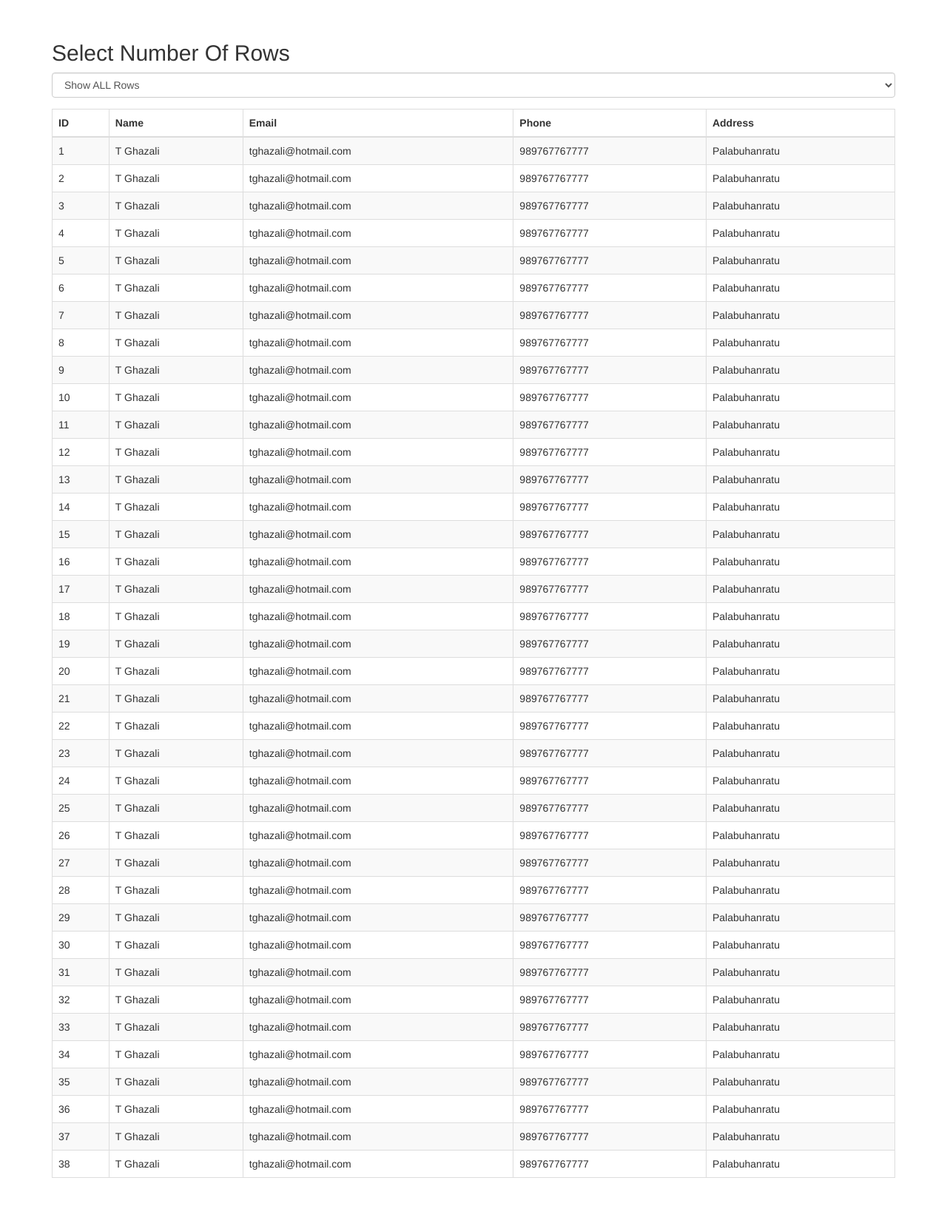
After one commit to HabibAroua/Archi_PHP, a PHP site: page /Archi/Tp1/pagination.php in a window 1280 px wide. The commit adds this page. Shown: the whole page at 74% size. Run offline with PHP 8.4, Linux system fonts and the light colour scheme.

Commit message:
pagination

```diff
--- a/Public/CSS/style.css
+++ b/Public/CSS/style.css
@@ -1 +1 @@
-//Hello css
+//Hello css oin
--- /dev/null
+++ b/Tp1/pagination.php
@@ -0,0 +1,139 @@
+
+<!DOCTYPE html>
+<html lang="en">
+<head>
+    <meta charset="utf-8">
+    <meta http-equiv="X-UA-Compatible" content="IE=edge">
+    <meta name="viewport" content="width=device-width, initial-scale=1">
+    <title>Table Pagination</title>
+
+    <link href="https://maxcdn.bootstrapcdn.com/bootstrap/3.3.7/css/bootstrap.min.css" rel="stylesheet">
+
+    <!-- HTML5 shim and Respond.js for IE8 support of HTML5 elements and media queries -->
+    <!-- WARNING: Respond.js doesn't work if you view the page via file:// -->
+    <!--[if lt IE 9]>
+      <script src="https://oss.maxcdn.com/html5shiv/3.7.3/html5shiv.min.js"></script>
+      <script src="https://oss.maxcdn.com/respond/1.4.2/respond.min.js"></script>
+    <![endif]-->
+</head>
+<body>
+
+    <div class="container" style="margin-top:35px">
+        <h2>Select Number Of Rows</h2>
+        <div class="form-group">
+            <select class  ="form-control" name="state" id="maxRows">
+				<option value="5000">Show ALL Rows</option>
+				<option value="5">5</option>
+				<option value="10">10</option>
+				<option value="15">15</option>
+				<option value="20">20</option>
+				<option value="50">50</option>
+				<option value="70">70</option>
+				<option value="100">100</option>
+            </select>
+        </div>
+        <table id="mytable" class="table table-bordered table-striped">
+            <thead>
+                <tr>
+                    <th>Name</th>
+                    <th>Email</th>
+                    <th>Phone</th>
+                    <th>Address</th>
+                </tr>
+            </thead>
+            <tbody>
+                <tr><td>T Ghazali</td><td>tghazali@hotmail.com</td><td>989767767777</td><td>Palabuhanratu</td></tr>
+                <tr><td>T Ghazali</td><td>tghazali@hotmail.com</td><td>989767767777</td><td>Palabuhanratu</td></tr>
+                <tr><td>T Ghazali</td><td>tghazali@hotmail.com</td><td>989767767777</td><td>Palabuhanratu</td></tr>
+                <tr><td>T Ghazali</td><td>tghazali@hotmail.com</td><td>989767767777</td><td>Palabuhanratu</td></tr>
+                <tr><td>T Ghazali</td><td>tghazali@hotmail.com</td><td>989767767777</td><td>Palabuhanratu</td></tr>
+                <tr><td>T Ghazali</td><td>tghazali@hotmail.com</td><td>989767767777</td><td>Palabuhanratu</td></tr>
+                <tr><td>T Ghazali</td><td>tghazali@hotmail.com</td><td>989767767777</td><td>Palabuhanratu</td></tr>
+                <tr><td>T Ghazali</td><td>tghazali@hotmail.com</td><td>989767767777</td><td>Palabuhanratu</td></tr>
+                <tr><td>T Ghazali</td><td>tghazali@hotmail.com</td><td>989767767777</td><td>Palabuhanratu</td></tr>
+                <tr><td>T Ghazali</td><td>tghazali@hotmail.com</td><td>989767767777</td><td>Palabuhanratu</td></tr>
+                <tr><td>T Ghazali</td><td>tghazali@hotmail.com</td><td>989767767777</td><td>Palabuhanratu</td></tr>
+                <tr><td>T Ghazali</td><td>tghazali@hotmail.com</td><td>989767767777</td><td>Palabuhanratu</td></tr>
+                <tr><td>T Ghazali</td><td>tghazali@hotmail.com</td><td>989767767777</td><td>Palabuhanratu</td></tr>
+                <tr><td>T Ghazali</td><td>tghazali@hotmail.com</td><td>989767767777</td><td>Palabuhanratu</td></tr>
+                <tr><td>T Ghazali</td><td>tghazali@hotmail.com</td><td>989767767777</td><td>Palabuhanratu</td></tr>
+                <tr><td>T Ghazali</td><td>tghazali@hotmail.com</td><td>989767767777</td><td>Palabuhanratu</td></tr>
+                <tr><td>T Ghazali</td><td>tghazali@hotmail.com</td><td>989767767777</td><td>Palabuhanratu</td></tr>
+                <tr><td>T Ghazali</td><td>tghazali@hotmail.com</td><td>989767767777</td><td>Palabuhanratu</td></tr>
+                <tr><td>T Ghazali</td><td>tghazali@hotmail.com</td><td>989767767777</td><td>Palabuhanratu</td></tr>
+                <tr><td>T Ghazali</td><td>tghazali@hotmail.com</td><td>989767767777</td><td>Palabuhanratu</td></tr>
+                <tr><td>T Ghazali</td><td>tghazali@hotmail.com</td><td>989767767777</td><td>Palabuhanratu</td></tr>
+                <tr><td>T Ghazali</td><td>tghazali@hotmail.com</td><td>989767767777</td><td>Palabuhanratu</td></tr>
+                <tr><td>T Ghazali</td><td>tghazali@hotmail.com</td><td>989767767777</td><td>Palabuhanratu</td></tr>
+                <tr><td>T Ghazali</td><td>tghazali@hotmail.com</td><td>989767767777</td><td>Palabuhanratu</td></tr>
+                <tr><td>T Ghazali</td><td>tghazali@hotmail.com</td><td>989767767777</td><td>Palabuhanratu</td></tr>
+                <tr><td>T Ghazali</td><td>tghazali@hotmail.com</td><td>989767767777</td><td>Palabuhanratu</td></tr>
+                <tr><td>T Ghazali</td><td>tghazali@hotmail.com</td><td>989767767777</td><td>Palabuhanratu</td></tr>
+                <tr><td>T Ghazali</td><td>tghazali@hotmail.com</td><td>989767767777</td><td>Palabuhanratu</td></tr>
+                <tr><td>T Ghazali</td><td>tghazali@hotmail.com</td><td>989767767777</td><td>Palabuhanratu</td></tr>
+                <tr><td>T Ghazali</td><td>tghazali@hotmail.com</td><td>989767767777</td><td>Palabuhanratu</td></tr>
+                <tr><td>T Ghazali</td><td>tghazali@hotmail.com</td><td>989767767777</td><td>Palabuhanratu</td></tr>
+                <tr><td>T Ghazali</td><td>tghazali@hotmail.com</td><td>989767767777</td><td>Palabuhanratu</td></tr>
+                <tr><td>T Ghazali</td><td>tghazali@hotmail.com</td><td>989767767777</td><td>Palabuhanratu</td></tr>
+                <tr><td>T Ghazali</td><td>tghazali@hotmail.com</td><td>989767767777</td><td>Palabuhanratu</td></tr>
+                <tr><td>T Ghazali</td><td>tghazali@hotmail.com</td><td>989767767777</td><td>Palabuhanratu</td></tr>
+                <tr><td>T Ghazali</td><td>tghazali@hotmail.com</td><td>989767767777</td><td>Palabuhanratu</td></tr>
+                <tr><td>T Ghazali</td><td>tghazali@hotmail.com</td><td>989767767777</td><td>Palabuhanratu</td></tr>
+                <tr><td>T Ghazali</td><td>tghazali@hotmail.com</td><td>989767767777</td><td>Palabuhanratu</td></tr>
+            </tbody>
+        </table>
+        <div class='pagination-container' >
+            <nav>
+				<ul class="pagination"></ul>
+            </nav>
+        </div>
+    </div>
+
+    <script src="https://ajax.googleapis.com/ajax/libs/jquery/3.3.1/jquery.min.js"></script>
+    <script src="https://maxcdn.bootstrapcdn.com/bootstrap/3.3.7/js/bootstrap.min.js"></script>
+    <script>
+        var table = '#mytable';
+        $('#maxRows').on('change',function(){
+		  	$('.pagination').html('');
+		  	var trnum = 0 ;
+		  	var maxRows = parseInt($(this).val());
+		  	var totalRows = $(table+' tbody tr').length;
+			 $(table+' tr:gt(0)').each(function(){
+			 	trnum++;
+			 	if (trnum > maxRows ){
+			 		$(this).hide();
+			 	}if (trnum <= maxRows ){$(this).show();}
+			 });
+			 if (totalRows > maxRows){
+			 	var pagenum = Math.ceil(totalRows/maxRows);
+			 	for (var i = 1; i <= pagenum ;){
+			 	$('.pagination').append('<li data-page="'+i+'">\
+								      <span>'+ i++ +'<span class="sr-only">(current)</span></span>\
+								    </li>').show();
+			 	}
+			}
+			$('.pagination li:first-child').addClass('active');
+			$('.pagination li').on('click',function(){
+				var pageNum = $(this).attr('data-page');
+				var trIndex = 0 ;
+				$('.pagination li').removeClass('active');
+				$(this).addClass('active');
+				$(table+' tr:gt(0)').each(function(){
+				 	trIndex++;
+				 	if (trIndex > (maxRows*pageNum) || trIndex <= ((maxRows*pageNum)-maxRows)){
+				 		$(this).hide();
+				 	}else {$(this).show();}
+				});
+            });
+        });
+        $(function(){
+            $('table tr:eq(0)').prepend('<th> ID </th>');
+            var id = 0;
+            $('table tr:gt(0)').each(function(){
+                id++
+                $(this).prepend('<td>'+id+'</td>');
+            });
+        })
+    </script>
+</body>
+</html>
```
